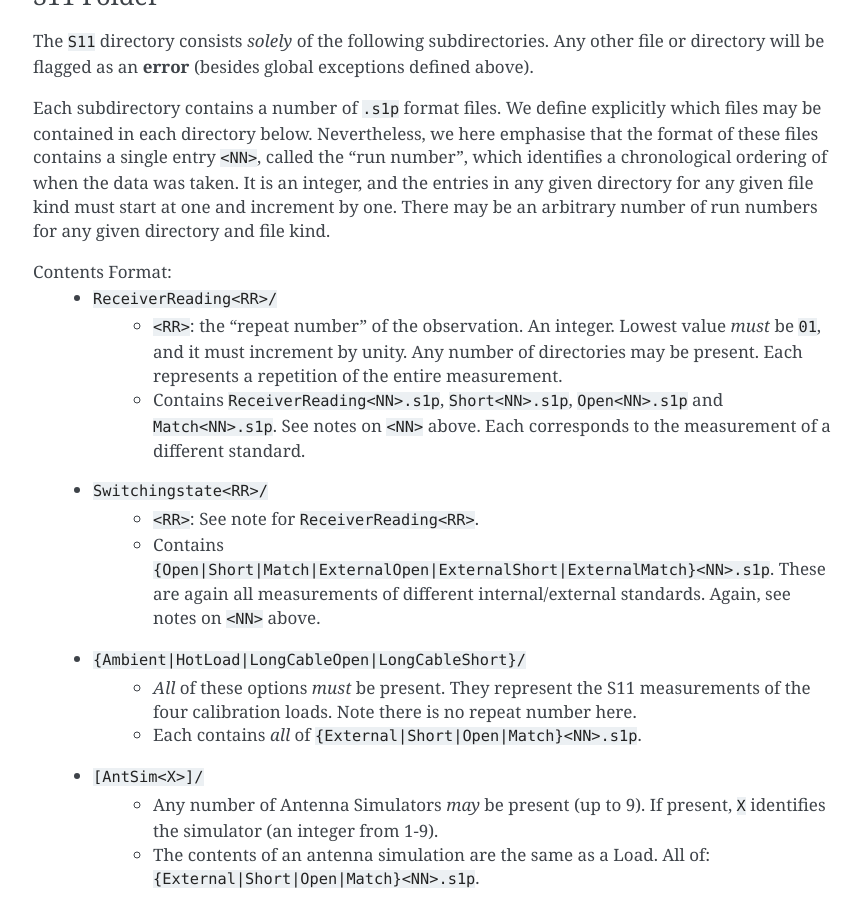
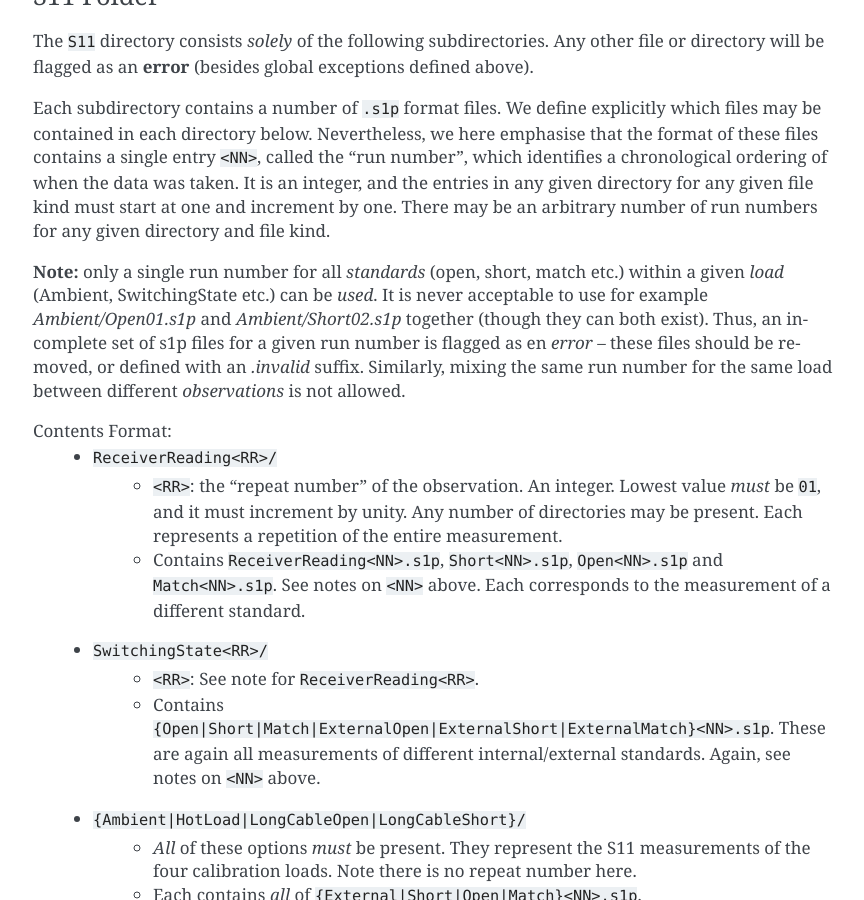
Before and after one commit to edges-collab/edges-io, a Sphinx documentation site: the page built from docs/structure.rst, in a window 1280 px wide and 900 px high, scrolled down 2286 px. Shown: the whole window, without its empty margins (337-1201 px from the left). Built offline with Sphinx 7.4.7, drawn with Linux system fonts in a browser that asks for light colours; some of the changed text lies outside the part shown.

Commit message:
docs: clarify that run numbers cannot be mixed and matched within S11 measurements

```diff
--- a/docs/structure.rst
+++ b/docs/structure.rst
@@ -62,9 +62,9 @@ present (including none)::
                 SwitchingState<RR>/
                     {Open|Short|Match|ExternalOpen|ExternalShort|ExternalMatch}<NN>.s1p
                 {LongCableOpen|LongCableShort|Ambient|HotLoad}/
-                    {Open|Short|Match|External}.s1p
+                    {Open|Short|Match|External}<NN>.s1p
                 <AntSimX>/
-                    {Open|Short|Match|External}.s1p
+                    {Open|Short|Match|External}<NN>.s1p
 
 We will go through each format in more detail below to identify any vague points and
 also describe the metadata of each entry.
@@ -112,6 +112,14 @@ It is an integer, and the entries in any given directory for any given file kind
 start at one and increment by one. There may be an arbitrary number of run numbers for
 any given directory and file kind.
 
+**Note:** only a single run number for all *standards* (open, short, match etc.) within
+a given *load* (Ambient, SwitchingState etc.) can be *used*. It is never acceptable to
+use for example `Ambient/Open01.s1p` and `Ambient/Short02.s1p` together (though they
+can both exist). Thus, an incomplete set of s1p files for a given run number is flagged
+as en *error* -- these files should be removed, or defined with an `.invalid` suffix.
+Similarly, mixing the same run number for the same load between different *observations*
+is not allowed.
+
 Contents Format:
     * ``ReceiverReading<RR>/``
         - ``<RR>``: the "repeat number" of the observation. An integer. Lowest value
@@ -120,7 +128,7 @@ Contents Format:
         - Contains ``ReceiverReading<NN>.s1p``, ``Short<NN>.s1p``, ``Open<NN>.s1p``
           and ``Match<NN>.s1p``. See notes on ``<NN>`` above. Each corresponds to the
           measurement of a different standard.
-    * ``Switchingstate<RR>/``
+    * ``SwitchingState<RR>/``
         - ``<RR>``: See note for ``ReceiverReading<RR>``.
         - Contains ``{Open|Short|Match|ExternalOpen|ExternalShort|ExternalMatch}<NN>.s1p``.
           These are again all measurements of different internal/external standards. Again,
@@ -181,6 +189,10 @@ which correspond to:
   be changed in order to give the same results, or not error. In this case, all
   observations on disk will require updating.
 
+v1.0.1
+~~~~~~
+* Clarification that run-numbers cannot be mixed and matched within S11 measurements.
+
 v1.0.0
 ~~~~~~
 * First version of format standard, based on original memo #113.
```
Also changed, not shown: other parts of docs/structure.rst (+1 -1 lines).
